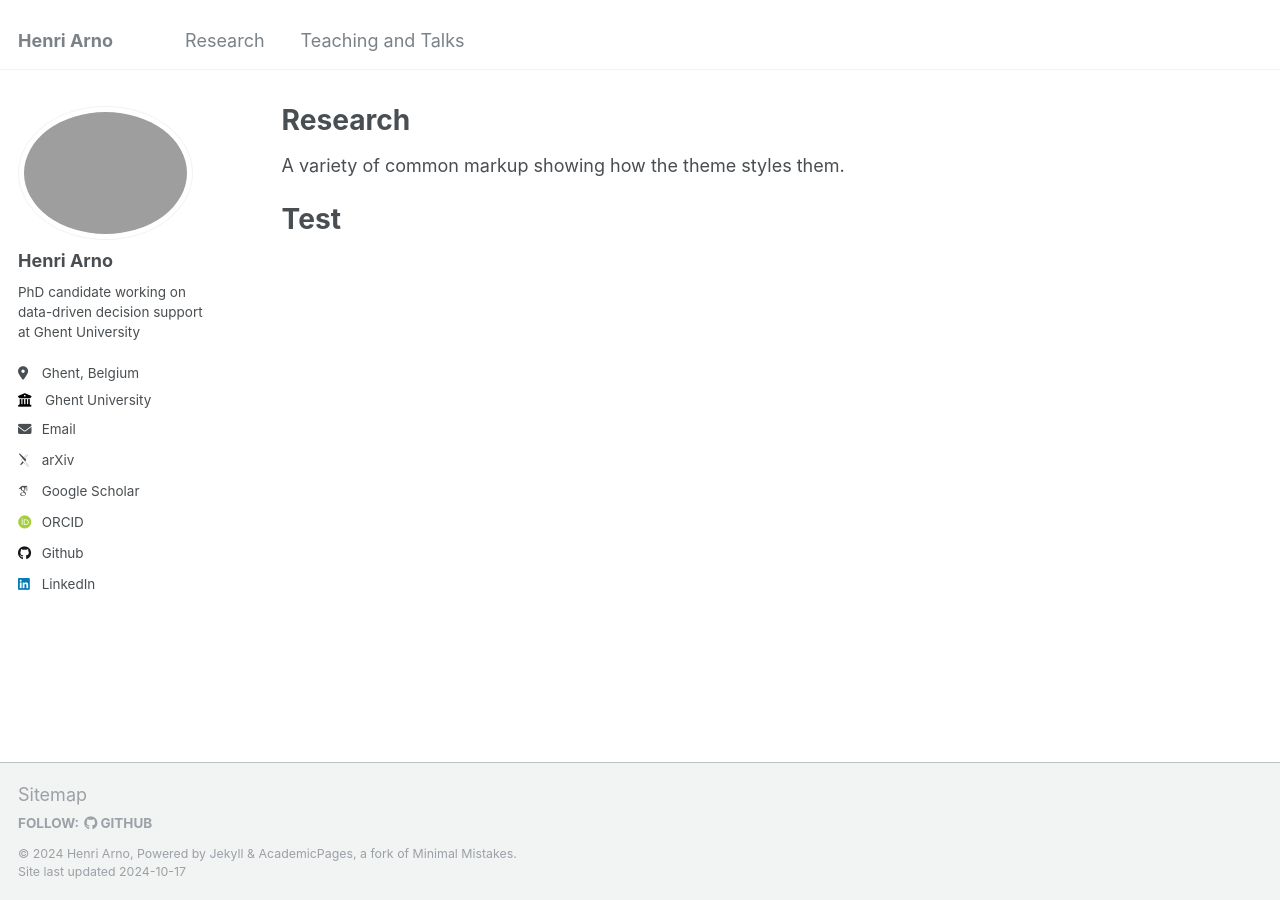
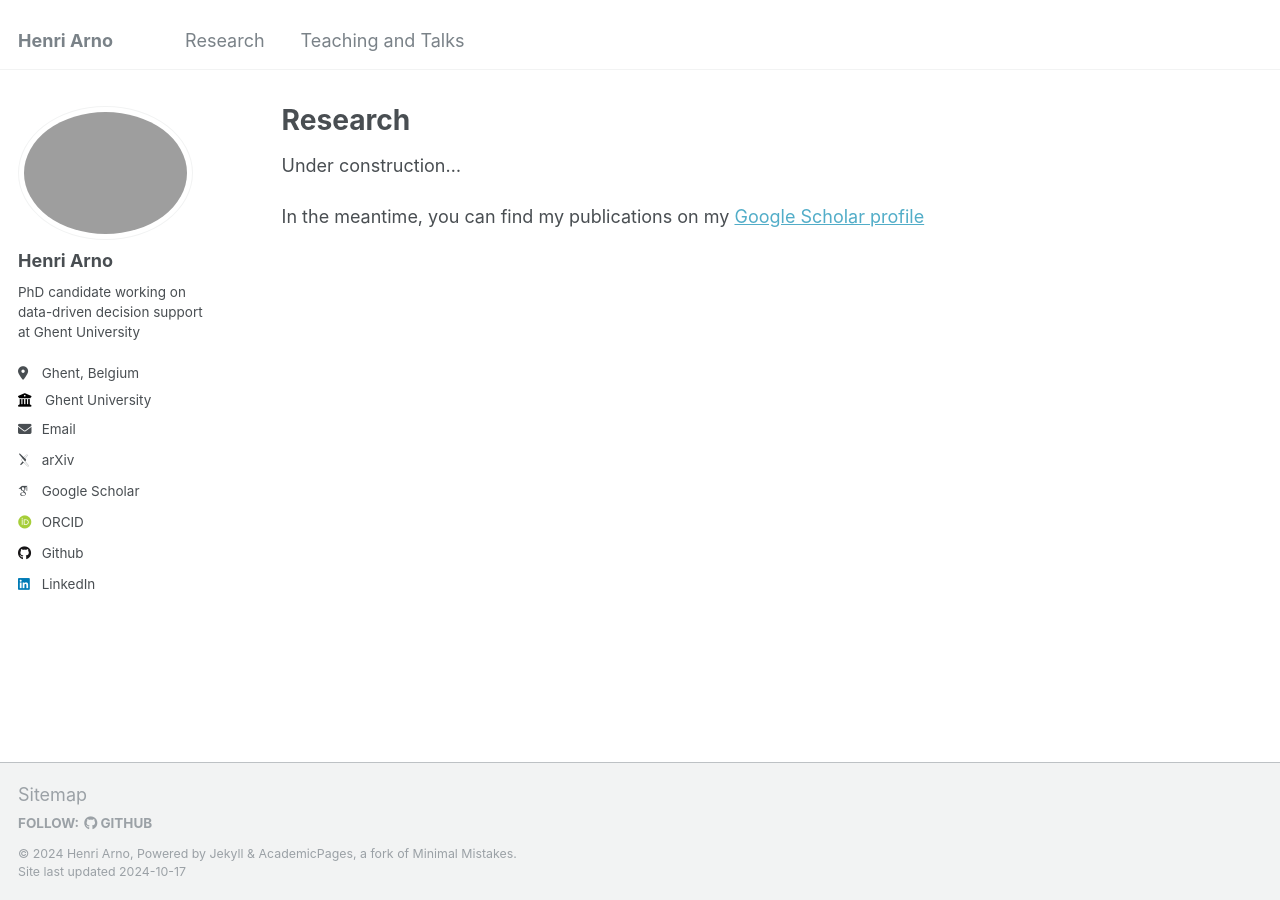
Before and after one commit to HenriArno/HenriArno.github.io, a Jekyll site: the page built from _pages/research.md, in a window 1280 px wide. Built offline with Jekyll 4.4.1, drawn with Linux system fonts in a browser that asks for light colours; some web fonts are replaced.

Commit message:
Update research.md

```diff
--- a/_pages/research.md
+++ b/_pages/research.md
@@ -4,6 +4,6 @@ layout: archive
 permalink: /research/
 ---
 
-A variety of common markup showing how the theme styles them.
+Under construction...
 
-# Test
+In the meantime, you can find my publications on my [Google Scholar profile](https://scholar.google.com/citations?user=ce8BmFgAAAAJ&hl=en)
```
